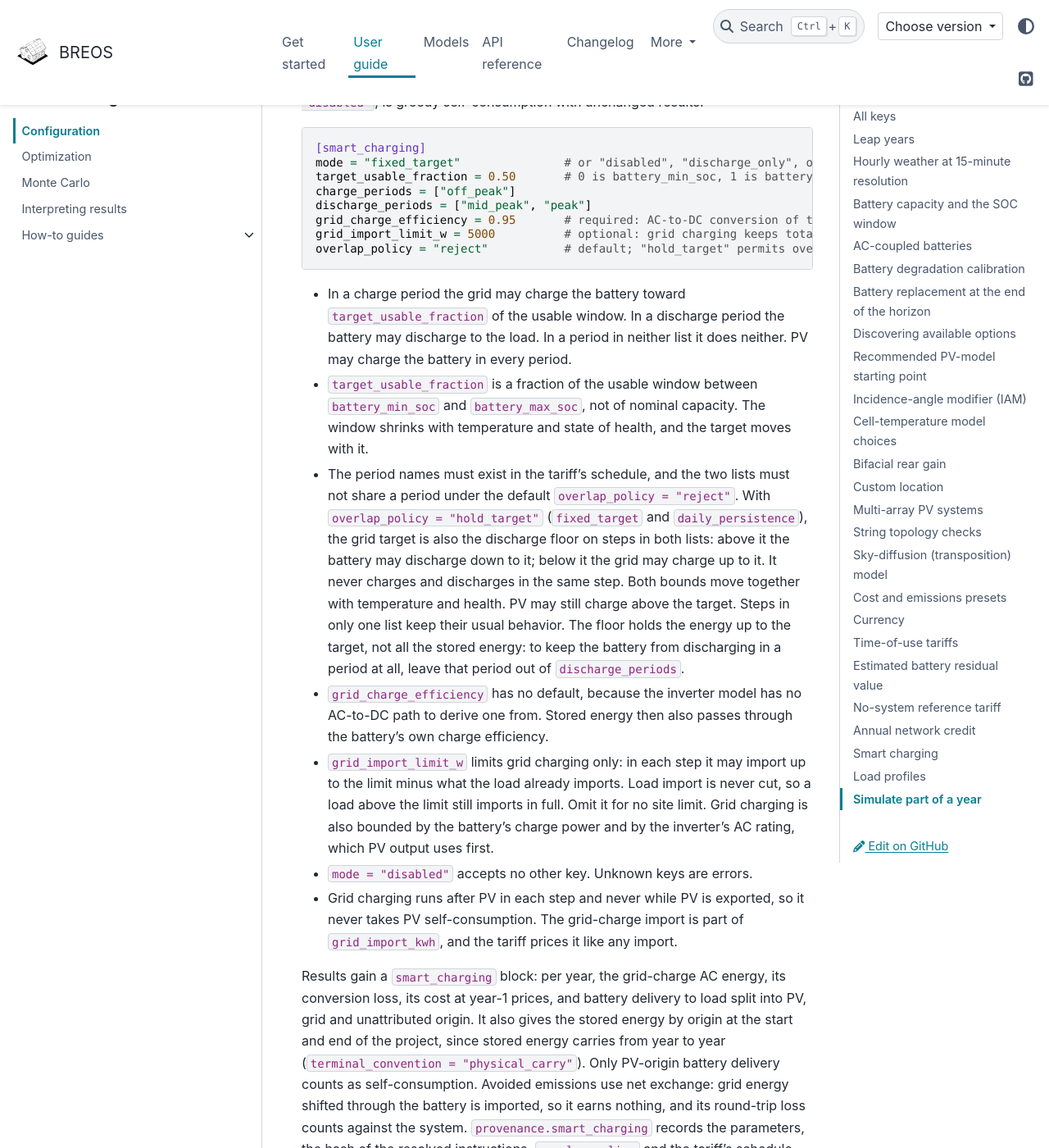
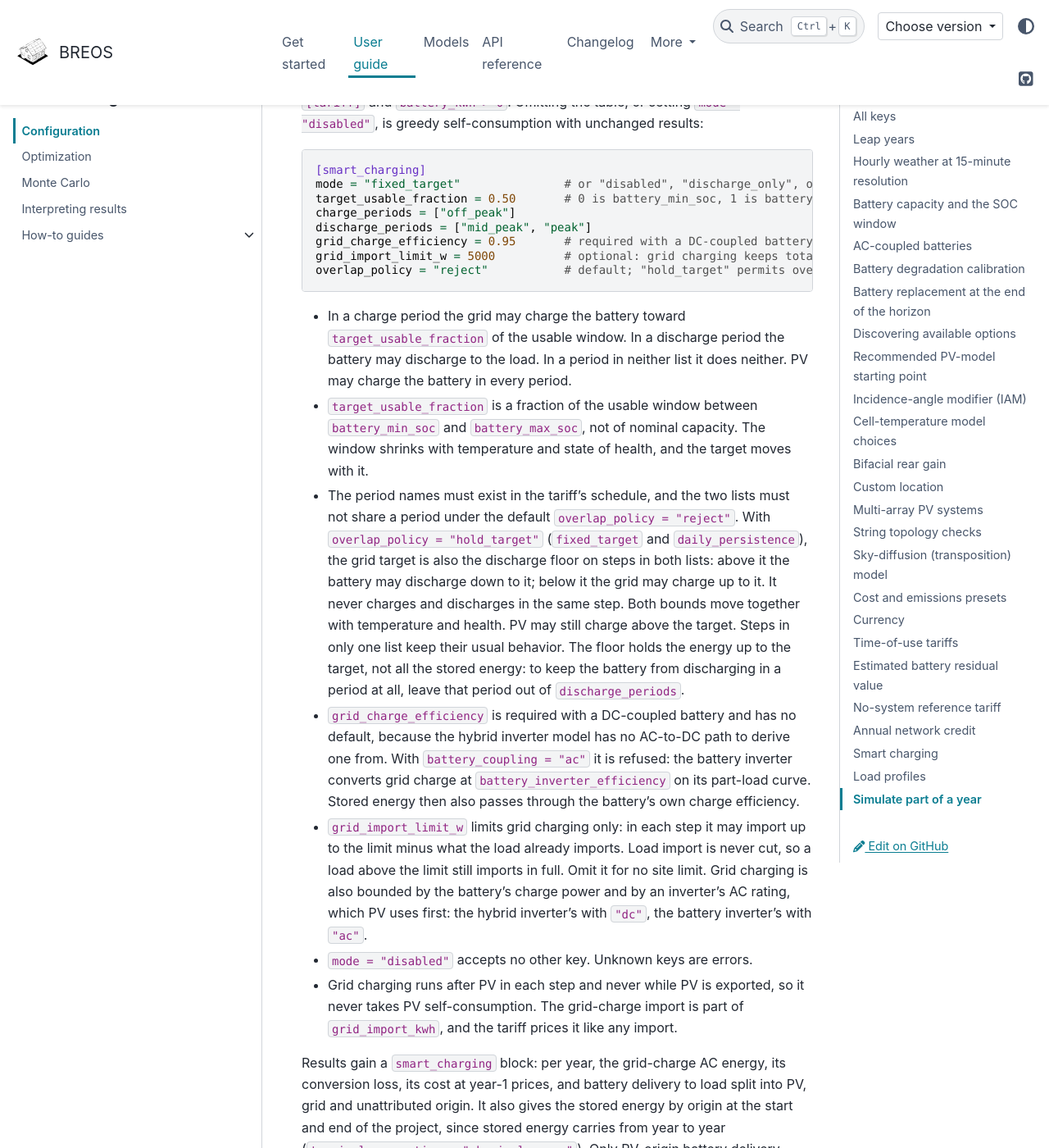
Before and after one commit to Str4vinci/breos, a Sphinx documentation site: the page built from docs/getting-started/configuration.md, in a window 1280 px wide and 1400 px high, scrolled down 31567 px. Shown: the whole window at 82% size. Built offline with Sphinx 7.4.7 and the PyData theme 0.15.4, drawn with Linux system fonts in a browser that asks for light colours; pages that are not in the unit, such as notebooks, are missing from menus; comment, search, counter and statistics services are not loaded; some of the changed text lies outside the part shown.

Commit message:
docs: qualify grid_charge_efficiency, standby and ac_output_scale for AC coupling
The smart-charging guide, its examples and the key reference require
grid_charge_efficiency with a DC-coupled battery and say AC coupling
refuses it; the grid-charge headroom names the inverter of each topology.
The AC section separates the battery inverter's unmodelled standby from
the modelled night draw, BatteryConfig.ac_output_scale says it scales the
PV inverter alone with "ac", the optimizer key table lists the [battery]
topology keys, and App.revalue's key list includes currency.

````diff
--- a/docs/getting-started/configuration.md
+++ b/docs/getting-started/configuration.md
@@ -167,10 +167,11 @@ battery_inverter_cost_per_kw = 150  # no default; 0 if the battery price include
   rating, efficiency and conversion losses; `energy_balance.ac_delivery`
   gains `pv_to_battery_kwh`. Year rows have `PV_AC_To_Battery_kWh` and
   `PV_Charge_Conversion_Loss_kWh`.
-- Not modelled, for the PV, hybrid and battery inverters alike: inverter
-  replacement on its own schedule, and standby consumption while the battery
-  idles. They matter most for low loads, long idle periods and studies of
-  inverter lifetime cost.
+- Not modelled: inverter replacement on its own schedule, for the PV, hybrid
+  and battery inverters alike, and the battery inverter's standby
+  consumption while the battery idles. A PV or hybrid inverter's stated
+  `night_consumption_w` is modelled. The omissions matter most for low
+  loads, long idle periods and studies of inverter lifetime cost.
 
 The optimizer takes the same settings in its `[battery]` table: `coupling`,
 `inverter_ac_rating_kw` or `inverter_kw_per_kwh`, and `inverter_efficiency`,
@@ -1335,7 +1336,7 @@ mode = "fixed_target"               # or "disabled", "discharge_only", or the ex
 target_usable_fraction = 0.50       # 0 is battery_min_soc, 1 is battery_max_soc
 charge_periods = ["off_peak"]
 discharge_periods = ["mid_peak", "peak"]
-grid_charge_efficiency = 0.95       # required: AC-to-DC conversion of the grid-charging path
+grid_charge_efficiency = 0.95       # required with a DC-coupled battery; refused with battery_coupling = "ac"
 grid_import_limit_w = 5000          # optional: grid charging keeps total import below this
 overlap_policy = "reject"           # default; "hold_target" permits overlap
 ```
@@ -1358,14 +1359,18 @@ overlap_policy = "reject"           # default; "hold_target" permits overlap
   The floor holds the energy up to the target, not all the stored energy:
   to keep the battery from discharging in a period at all, leave that period
   out of `discharge_periods`.
-- `grid_charge_efficiency` has no default, because the inverter model has no
-  AC-to-DC path to derive one from. Stored energy then also passes through
-  the battery's own charge efficiency.
+- `grid_charge_efficiency` is required with a DC-coupled battery and has no
+  default, because the hybrid inverter model has no AC-to-DC path to derive
+  one from. With `battery_coupling = "ac"` it is refused: the battery
+  inverter converts grid charge at `battery_inverter_efficiency` on its
+  part-load curve. Stored energy then also passes through the battery's own
+  charge efficiency.
 - `grid_import_limit_w` limits grid charging only: in each step it may import
   up to the limit minus what the load already imports. Load import is never
   cut, so a load above the limit still imports in full. Omit it for no site
   limit. Grid charging is also bounded by the battery's charge power and by
-  the inverter's AC rating, which PV output uses first.
+  an inverter's AC rating, which PV uses first: the hybrid inverter's with
+  `"dc"`, the battery inverter's with `"ac"`.
 - `mode = "disabled"` accepts no other key. Unknown keys are errors.
 - Grid charging runs after PV in each step and never while PV is exported,
   so it never takes PV self-consumption. The grid-charge import is part of
@@ -1429,7 +1434,7 @@ the configuration. It is experimental and runs in `App` only:
 mode = "daily_persistence"
 charge_periods = ["off_peak"]
 discharge_periods = ["peak"]
-grid_charge_efficiency = 0.95       # required, as for fixed_target
+grid_charge_efficiency = 0.95       # as for fixed_target: required with "dc", refused with "ac"
 grid_import_limit_w = 5000          # optional
 # Optional planner settings, shown at their defaults:
 forecast_horizon_days = 2           # days the planner looks ahead, today included
````
Also changed, not shown: docs/api/app.md (+1 -1 lines), docs/api/optimization.md (+1 -1 lines), docs/getting-started/config-reference.md (+1 -1 lines), 2 other files.
